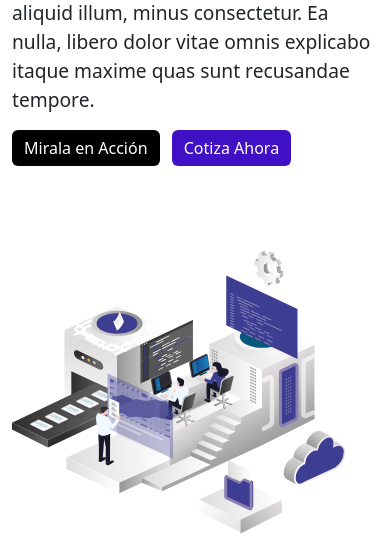
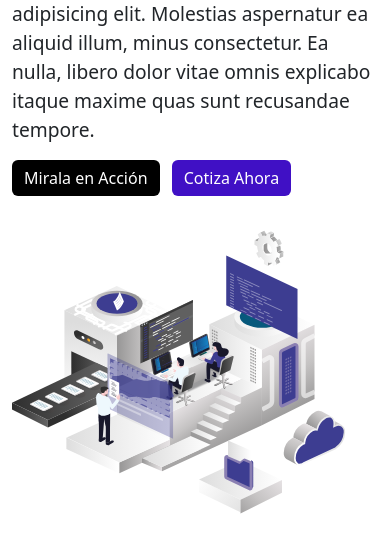
Before and after one commit to M1gu3l4ngel/ClouDoc, a plain HTML site: page index.html in a window 390 px wide. Shown: the part 319-855 px from the top of the page. Drawn offline with nearby package versions, Linux system fonts and the light colour scheme.

Commit message:
Ajuste de Responsive

```diff
--- a/css/styles.css
+++ b/css/styles.css
@@ -46,11 +46,6 @@
 /*--=======================================*/
 /* Comienzo del Main */
 /*--=======================================*/
-.main {
-	margin-bottom: 73px;
-	margin-top: 14px;
-}
-
 .imgmain {
 	margin-top: 50px;
 }
@@ -61,6 +56,11 @@
 
 .jumbotron p {
 	font-size: 1.2rem;
+}
+
+.container__elementos {
+	margin-top: 44px;
+	margin-bottom: 43px;
 }
 /*--=======================================*/
 /* Final del Main */
--- a/index.html
+++ b/index.html
@@ -108,7 +108,7 @@
 			<div class="container">
 				<div class="row">
 					<div class="col-md-12">
-						<div class="row">
+						<div class="row container__elementos">
 							<div class="col-md-6 d-flex align-items-center">
 								<div class="jumbotron animate__animated animate__zoomInRight">
 									<h1 class="pt-4">MANEJA Y ALOJA DOCUMENTOS</h1>
@@ -125,7 +125,7 @@
 								</div>
 							</div>
 							<div class="col-md-6 d-flex justify-content-center align-items-center animate__animated animate__zoomInLeft hvr-grow">
-								<img src="./assets/img/imagenmain1.svg" alt="Imagen Principal" width="490" class="imgmain img-fluid" />
+								<img src="./assets/img/imagenmain1.svg" alt="Imagen Principal" width="490" class="img-fluid" />
 							</div>
 						</div>
 					</div>
```
